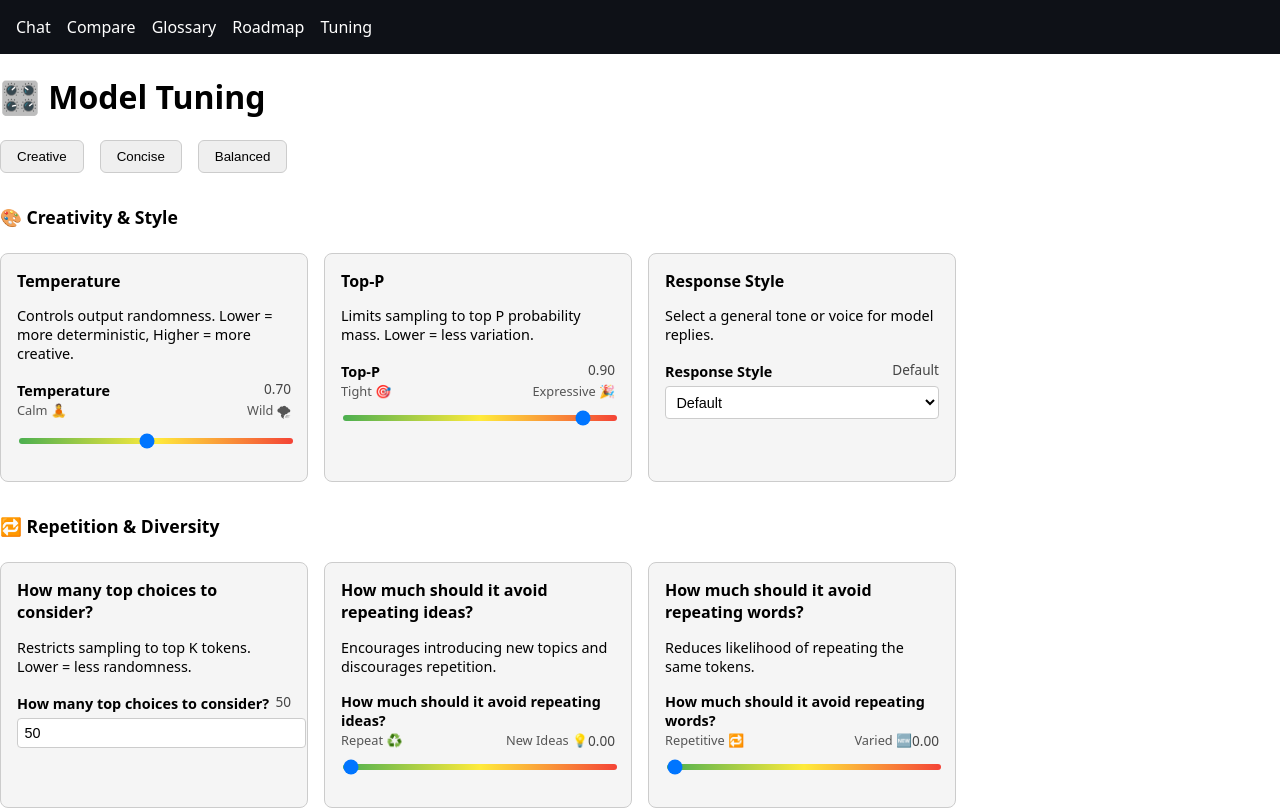
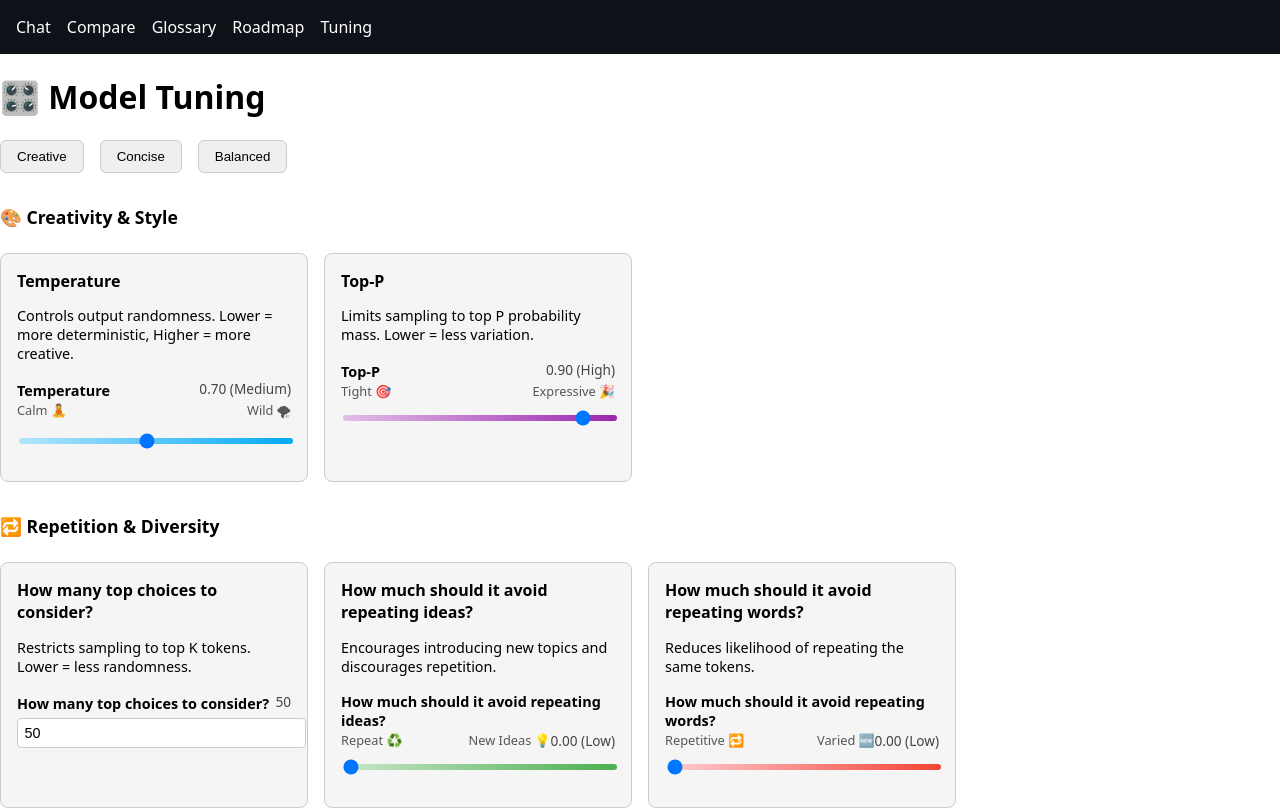
Before and after one commit to ScottFitzgerald83/grail, a SvelteKit app in the folder frontend/: page /tuning in a window 1280 px wide. Shown: the top 810 px of the page. Built offline with nearby package versions, Linux system fonts and the light colour scheme.

Commit message:
tuning sliders now feature: 	•	🌡️ Fuzzy value labels (e.g. “0.85 (High)”) 	•	🎨 Color-coded tracks per parameter type 	•	🧠 Tooltips via the tile title attribute

```diff
--- a/frontend/src/routes/tuning/+page.svelte
+++ b/frontend/src/routes/tuning/+page.svelte
@@ -22,7 +22,7 @@
                         <span class="param-label">{param.label}</span>
                         <span class="param-value">
               {#if param.type === 'slider'}
-                {config[param.key].toFixed(2)}
+                {config[param.key].toFixed(2)} ({fuzzyLabel(param, config[param.key])})
               {:else if param.type === 'number'}
                 {config[param.key]}
               {:else}
@@ -37,7 +37,8 @@
                         </div>
                         <input type="range" min={param.min} max={param.max} step={param.step}
                                bind:value={config[param.key]}
-                               on:input={(e) => updateConfig(param.key, +e.target.value)}/>
+                               on:input={(e) => updateConfig(param.key, +e.target.value)}
+                               style="background: {sliderGradient(param.key)}"/>
                     {:else if param.type === 'number'}
                         <input type="number" min={param.min} max={param.max}
                                bind:value={config[param.key]}
@@ -120,6 +121,28 @@
 <script>
     import {onMount} from 'svelte';
     import {browser} from '$app/environment';
+    // Fuzzy label for slider value
+    function fuzzyLabel(param, value) {
+      if (param.type !== 'slider') return '';
+      const levels = ['Low', 'Medium', 'High'];
+      const percent = (value - param.min) / (param.max - param.min);
+      if (percent <= 0.33) return levels[0];
+      if (percent <= 0.66) return levels[1];
+      return levels[2];
+    }
+
+    // Color-coded slider gradient based on parameter key
+    function sliderGradient(key) {
+      const themes = {
+        temperature: 'linear-gradient(to right, #b3e5fc, #03a9f4)',
+        top_p: 'linear-gradient(to right, #e1bee7, #9c27b0)',
+        top_k: 'linear-gradient(to right, #fff59d, #fbc02d)',
+        presence_penalty: 'linear-gradient(to right, #c8e6c9, #4caf50)',
+        frequency_penalty: 'linear-gradient(to right, #ffcdd2, #f44336)',
+        max_tokens: 'linear-gradient(to right, #b0bec5, #607d8b)'
+      };
+      return themes[key] || 'linear-gradient(to right, #4caf50, #ffeb3b, #f44336)';
+    }
 
 
     let config = {
@@ -270,14 +293,6 @@
             definition: 'Ends generation when the model outputs this string.',
             eli5: 'It’s like saying “stop here” if a specific phrase appears.',
             type: 'text'
-        },
-        {
-            key: 'response_style',
-            label: 'Response Style',
-            definition: 'Select a general tone or voice for model replies.',
-            eli5: 'Like choosing a personality: concise, creative, or friendly.',
-            type: 'select',
-            options: ['Default', 'Friendly', 'Concise', 'Creative']
         }
     ];
 
@@ -378,7 +393,7 @@
         appearance: none;
         height: 6px;
         border-radius: 4px;
-        background: linear-gradient(to right, #4caf50, #ffeb3b, #f44336);
+        /* background is set inline for color-coding */
     }
 
     .param-grid {
```
